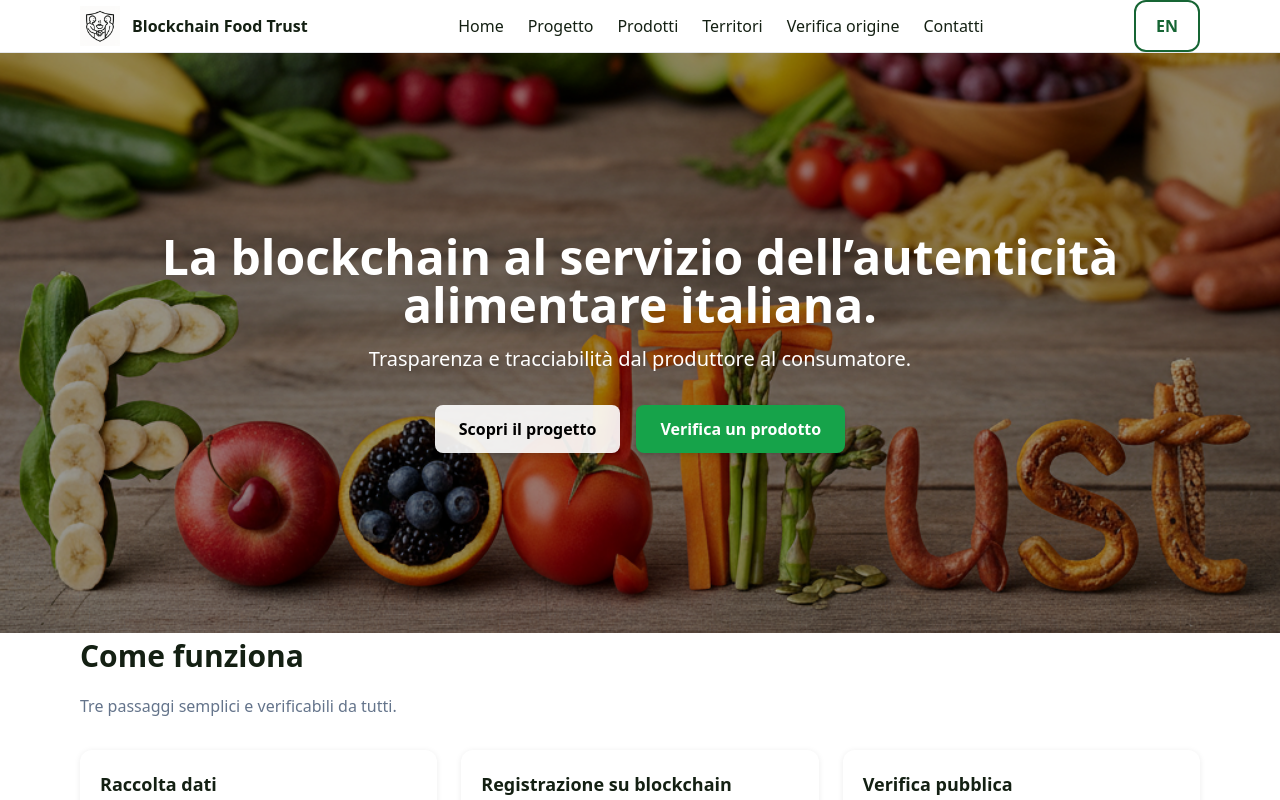
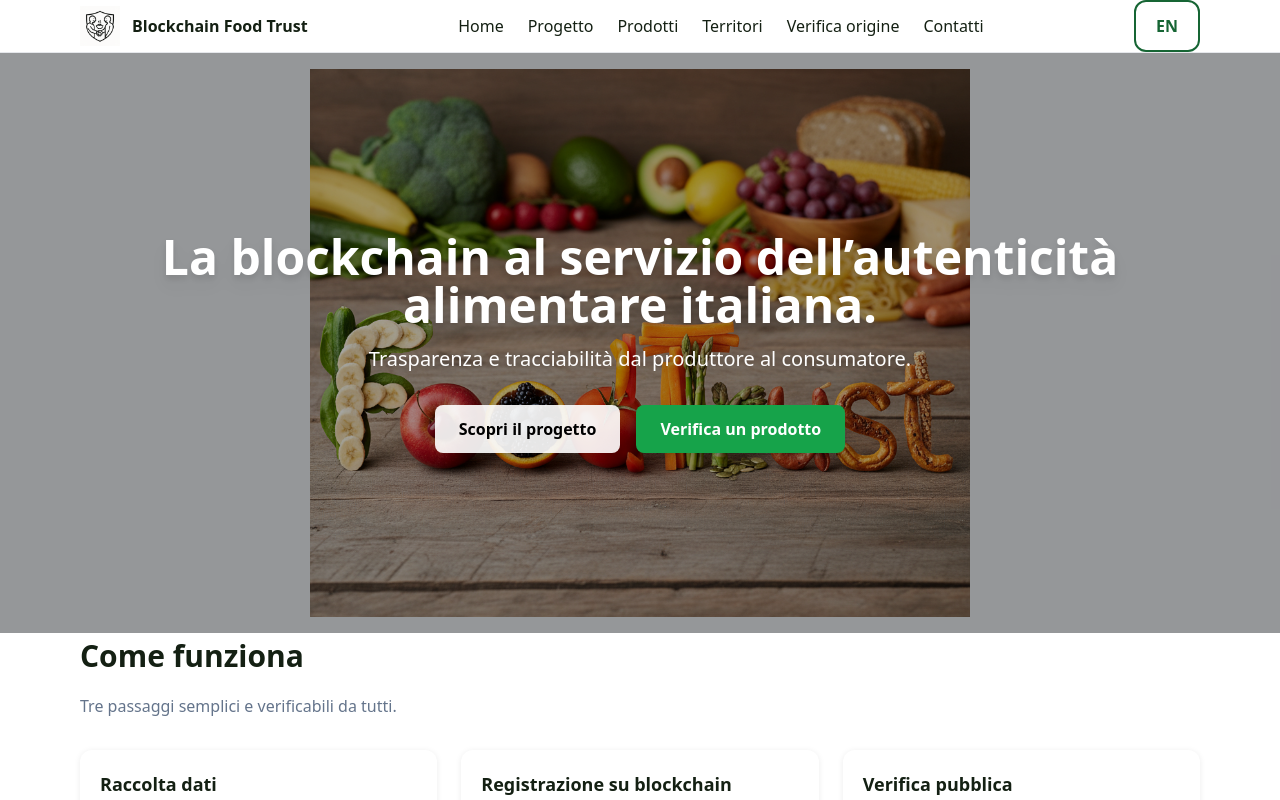
Before and after one commit to sandromarceddu/foodtrust-web, a Next.js app: page / in a window 1280 px wide. Shown: the top 800 px of the page. Built offline with nearby package versions, Linux system fonts and the light colour scheme.

Commit message:
Update HeroSection.jsx

```diff
--- a/components/HeroSection.jsx
+++ b/components/HeroSection.jsx
@@ -8,20 +8,22 @@ export default function HeroSection() {
   const { t } = useI18n();
 
   return (
-    <section className="relative w-full h-[420px] md:h-[520px] lg:h-[580px]">
-      {/* Background image */}
+    <section className="relative w-full h-[420px] md:h-[520px] lg:h-[580px] bg-gray-200">
+      {/* Background image shown entirely */}
+      <div className="absolute inset-0 flex items-center justify-center">
         <Image
           src="/foodtrust.png"
           alt="Food Trust background"
           fill
           priority
-        className="object-cover object-center"
+          className="object-contain p-4"
         />
+      </div>
 
-      {/* Dark overlay for readability */}
-      <div className="absolute inset-0 bg-black/40" />
+      {/* Dark overlay to improve readability */}
+      <div className="absolute inset-0 bg-black/35" />
 
-      {/* Content */}
+      {/* Text + buttons */}
       <div className="absolute inset-0 flex flex-col items-center justify-center text-center px-6">
         <h1 className="text-white text-3xl md:text-5xl font-extrabold drop-shadow-lg mb-4">
           {t.hero.title}
```
Lines whose indentation alone changed are shown as unchanged.
